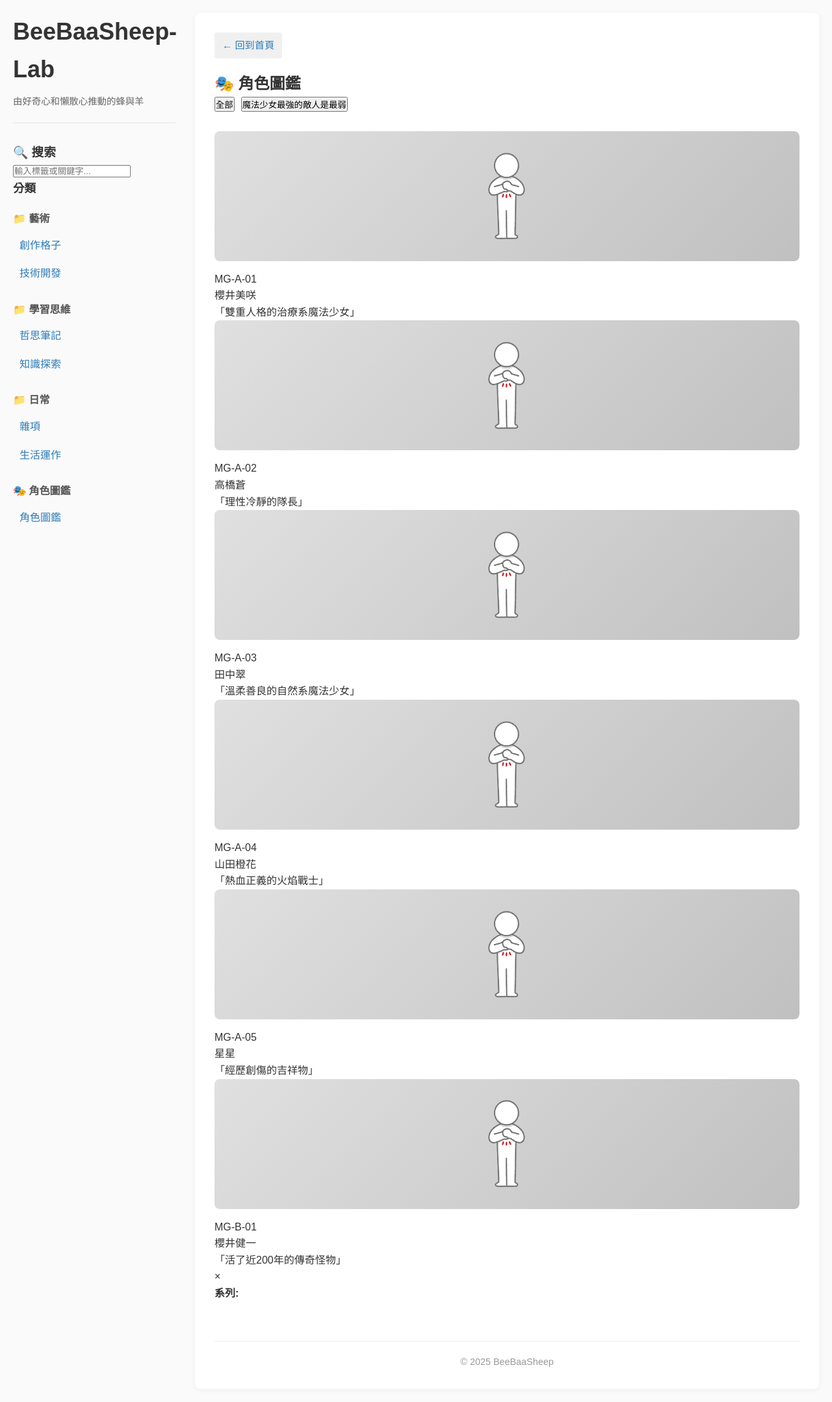
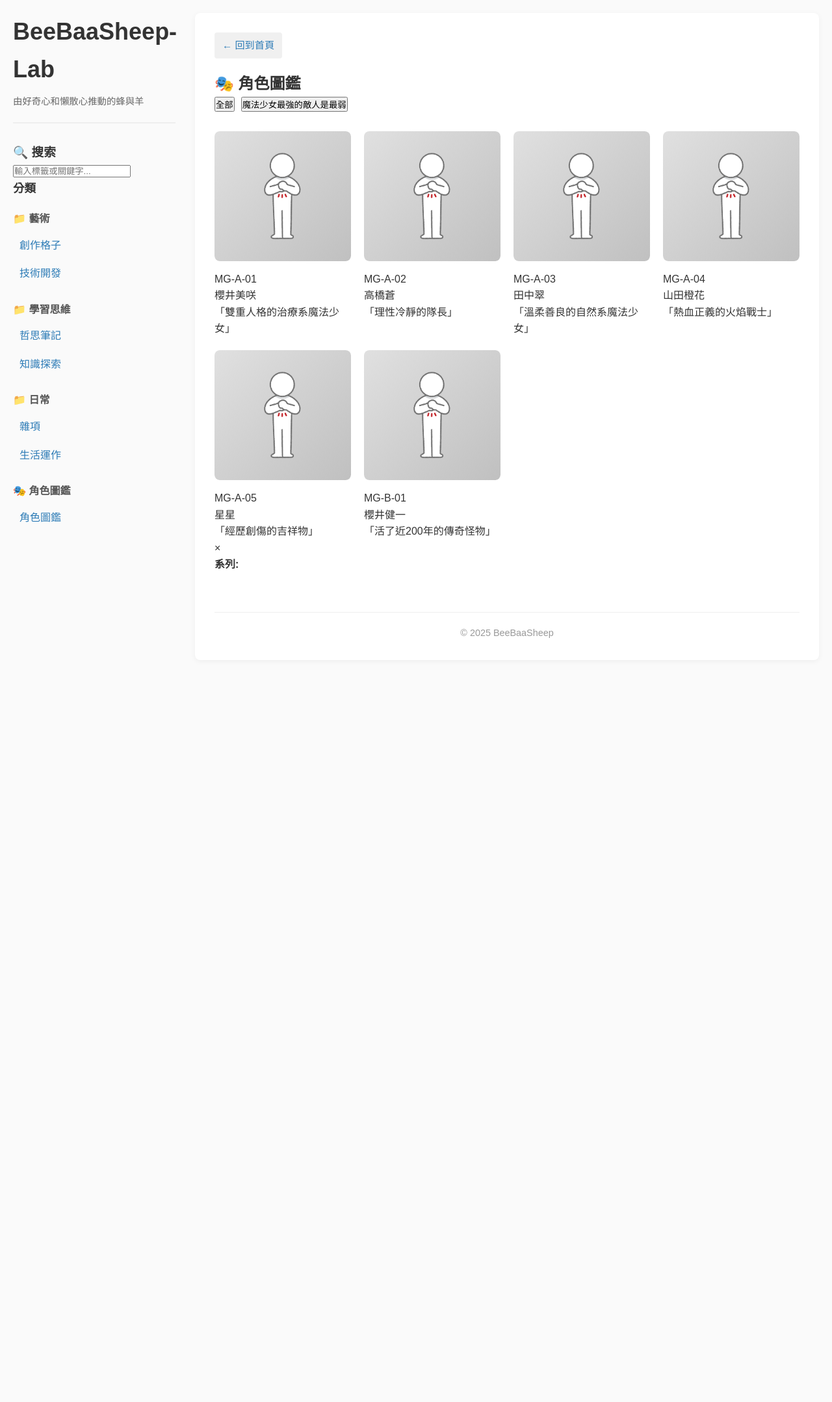
Before and after one commit to beebaasheep-lab/beebaasheepzzz, a Jekyll site: the page built from categories/角色圖鑑.md, in a window 1280 px wide. Shown: the whole page at 65% size. Built offline with Jekyll 4.4.1, drawn with Linux system fonts in a browser that asks for light colours; after the commit the page ends 1036 px from its top, so only the background shows below that.

Commit message:
更新文章

```diff
--- a/assets/css/style.css
+++ b/assets/css/style.css
@@ -587,3 +587,22 @@ mark {
     margin-bottom: 30px;
     flex-wrap: wrap;  /* 如果世界觀很多,可以換行 */
 }
+
+.characters-grid {
+    display: grid;
+    grid-template-columns: repeat(4, 1fr);  /* 一行 4 個 */
+    gap: 20px;
+    margin-top: 30px;
+}
+
+@media (max-width: 1024px) {
+    .characters-grid {
+        grid-template-columns: repeat(3, 1fr);  /* 平板 3 個 */
+    }
+}
+
+@media (max-width: 768px) {
+    .characters-grid {
+        grid-template-columns: repeat(2, 1fr);  /* 手機 2 個 */
+    }
+}
```
